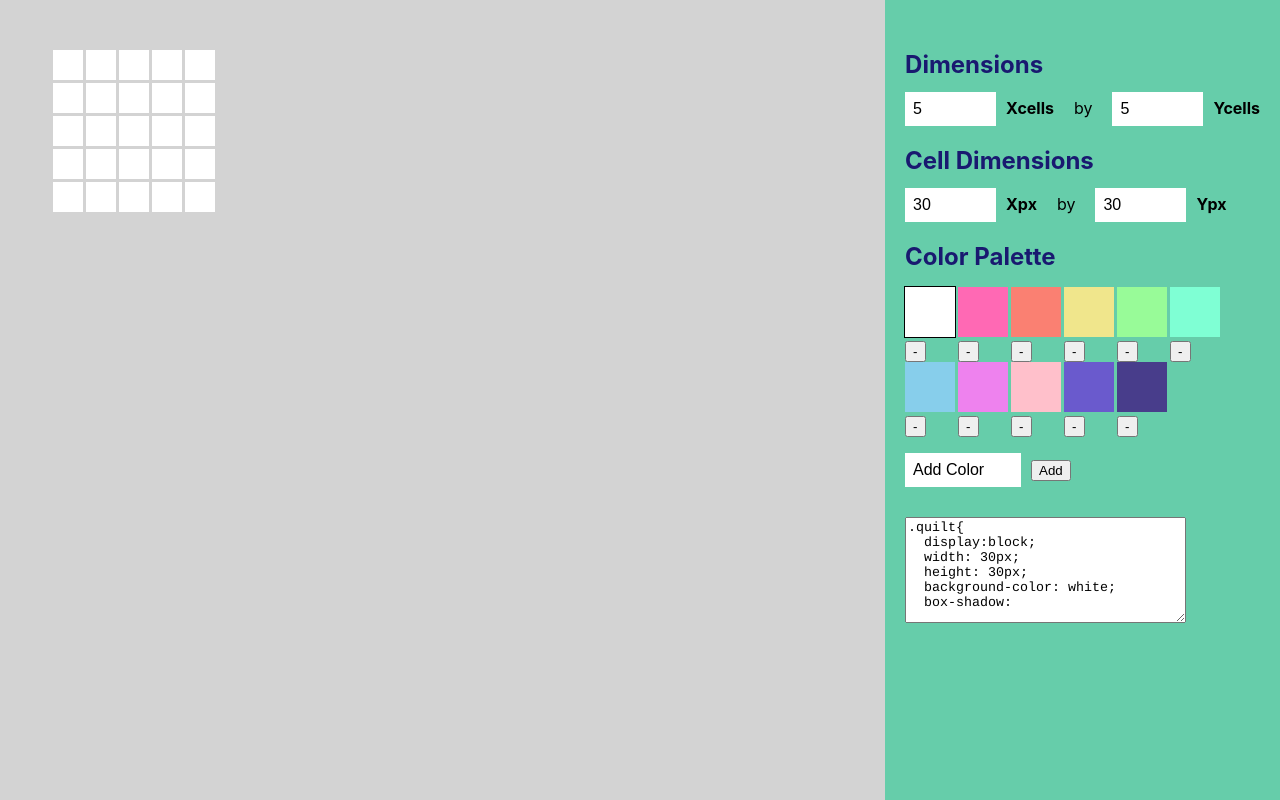
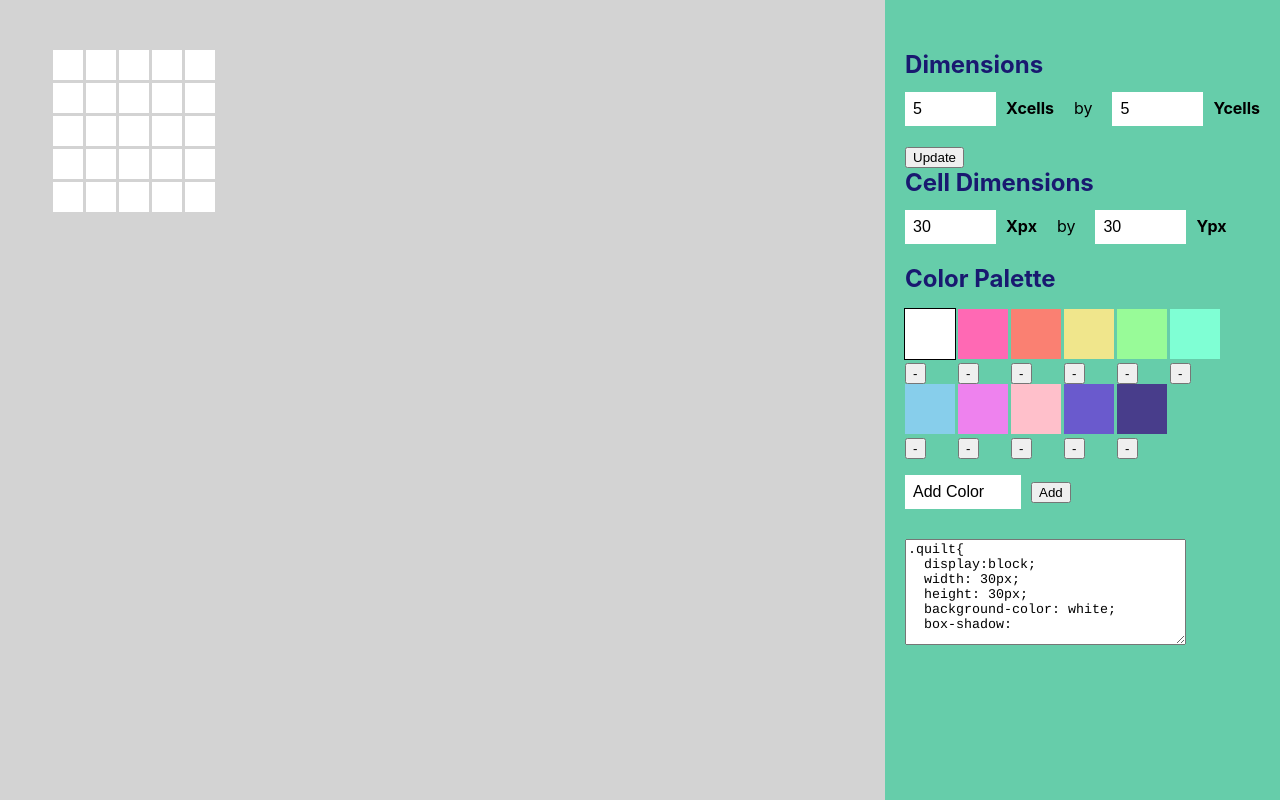
Before and after one commit to dorafc/QuiltGrid, a React (Create React App) app: page / in a window 1280 px wide. Built offline with nearby package versions, Linux system fonts and the light colour scheme.

Commit message:
add button to update grid dimensions

```diff
--- a/src/components/DimensionsSelect.js
+++ b/src/components/DimensionsSelect.js
@@ -1,31 +1,39 @@
 import React, {Component} from 'react';
+import DimensionsSelectAuto from './DimensionsSelectAuto';
+import DimensionsSelectClick from './DimensionsSelectClick';
 import './style/DimensionsSelect.css';
 
 class DimensionsSelect extends Component {
   render(){
+
+  	let selectors
+
+  	if (this.props.autoUpdate) {
+  		selectors = <DimensionsSelectAuto
+  			valX = {this.props.valX}
+  			nameX = {this.props.nameX}
+  			valY = {this.props.valY}
+  			nameY = {this.props.nameY}
+  			units = {this.props.units}
+  			change = {(e) => this.props.change(e)}
+  		/>
+		} else {
+			selectors = <DimensionsSelectClick
+				valX = {this.props.valX}
+  			nameX = {this.props.nameX}
+  			valY = {this.props.valY}
+  			nameY = {this.props.nameY}
+  			units = {this.props.units}
+  			change = {(e) => this.props.change(e)}
+  			changeBtn = {(e) => this.props.changeBtn(e)}
+			/>
+		}
+
   	return (
 	    <div className="dimensionsSelect">
 	      <h2 className="dimensionLabel">{this.props.label}</h2>
 
-	      <div className="dimensions">
-		      <input
-		      	type="text"
-		      	value={this.props.valX}
-		      	onChange={(e) => this.props.change(e)}
-		      	name = {this.props.nameX}
-		      />
-		      <label> X{this.props.units} </label>
-
-		      <p className="dimesionsSeperator">by</p>
-
-		      <input
-		      	type="text"
-		      	value={this.props.valY}
-		      	onChange={(e) => this.props.change(e)}
-		      	name = {this.props.nameY}
-		      />
-		      <label> Y{this.props.units} </label>
-	      </div>
+	      {selectors}
 
 	    </div>
 	  );
--- /dev/null
+++ b/src/components/DimensionsSelectAuto.js
@@ -0,0 +1,31 @@
+import React, {Component} from 'react';
+import './style/DimensionsSelect.css';
+
+class DimensionsSelectAuto extends Component {
+  render(){
+  	return (
+
+      <div className="dimensions">
+	      <input
+	      	type="text"
+	      	value={this.props.valX}
+	      	onChange={(e) => this.props.change(e)}
+	      	name = {this.props.nameX}
+	      />
+	      <label> X{this.props.units} </label>
+
+	      <p className="dimesionsSeperator">by</p>
+
+	      <input
+	      	type="text"
+	      	value={this.props.valY}
+	      	onChange={(e) => this.props.change(e)}
+	      	name = {this.props.nameY}
+	      />
+	      <label> Y{this.props.units} </label>
+      </div>
+	  );
+  }
+}
+
+export default DimensionsSelectAuto;
--- /dev/null
+++ b/src/components/DimensionsSelectClick.js
@@ -0,0 +1,40 @@
+import React, {Component} from 'react';
+import UpdateDimensionsBtn from './UpdateDimensionsBtn';
+import './style/DimensionsSelect.css';
+
+class DimensionsSelectClick extends Component {
+  render(){
+  	return (
+	    <div className="dimensionsSelect">
+	      <h2 className="dimensionLabel">{this.props.label}</h2>
+
+	      <div className="dimensions">
+		      <input
+		      	type="text"
+		      	value={this.props.valX}
+		      	onChange={(e) => this.props.change(e)}
+		      	name = {this.props.nameX}
+		      />
+		      <label> X{this.props.units} </label>
+
+		      <p className="dimesionsSeperator">by</p>
+
+		      <input
+		      	type="text"
+		      	value={this.props.valY}
+		      	onChange={(e) => this.props.change(e)}
+		      	name = {this.props.nameY}
+		      />
+		      <label> Y{this.props.units} </label>
+	      </div>
+
+	      <UpdateDimensionsBtn
+	      	onClick = {(e) => this.props.changeBtn(e)}
+	      />
+
+	    </div>
+	  );
+  }
+}
+
+export default DimensionsSelectClick;
--- a/src/components/QuiltGrid.js
+++ b/src/components/QuiltGrid.js
@@ -19,11 +19,14 @@ class QuiltGrid extends Component {
     	// X --> # of colummns, Y --> # of rows
     	cellCountX: 5,
     	cellCountY: 5,
+    	storeCellCountX: 5,
+    	storeCellCountY: 5,
     	cellHeight: 30,
     	cellWidth: 30,
     	colors: ['white', 'hotpink', 'salmon', 'khaki', 'palegreen', 'aquamarine', 'skyblue', 'violet', 'pink', 'slateblue','darkslateblue'],
     };
     this.updateGridDimensions = this.updateGridDimensions.bind(this);
+    this.storeGridDimensions = this.storeGridDimensions.bind(this);
     this.updateCellDimensions = this.updateCellDimensions.bind(this);
   }
 
@@ -81,9 +84,19 @@ class QuiltGrid extends Component {
 
 	// update grid dimensions based on input
 	updateGridDimensions(event){
+		const countX = parseInt(this.state.storeCellCountX)
+		const countY = parseInt(this.state.storeCellCountY)
+		this.setState({
+			cellCountX : countX,
+			cellCountY : countY
+		}, this.updateColorCounter(countX, countY))
+	}
+
+	// store grid dimensions based on input
+	storeGridDimensions(event){
 		this.setState({
 			[event.target.name] : event.target.value
-		}, () => this.updateColorCounter())
+		})
 	}
 
 	// update cell dimensions based on inpuu
@@ -94,36 +107,36 @@ class QuiltGrid extends Component {
 	}
 
 	// update color counter to match grid dimensions in set state
-	updateColorCounter(){
+	updateColorCounter(countX, countY){
 		const currentRow = this.state.colorCounters.length
 		const currentCol = this.state.colorCounters[0].length
 		let colorCounters = this.state.colorCounters.slice()
 
 		// add to every row
-		if (this.state.cellCountX > currentCol && this.state.cellCountX !== ''){
+		if (countX > currentCol && countX !== ''){
 			colorCounters.forEach((row) => {
-				for (let i = currentCol; i < this.state.cellCountX; i++){
+					for (let i = currentCol; i < countX; i++){
 					row.push(this.state.activeColor)
 				}
 			})
 		// remove from every row
-		}	else if (this.state.cellCountX < currentCol && this.state.cellCountX !== ''){
+		}	else if (countX < currentCol && countX !== ''){
 			colorCounters.forEach((row) => {
-				for (let i = this.state.cellCountX; i < currentCol; i++){
+				for (let i = countX; i < currentCol; i++){
 					row.pop()
 				}
 			})
 		}
 
 		// add row
-		if (this.state.cellCountY > currentRow && this.state.cellCountY !== ''){
-			for (let i = currentRow; i < this.state.cellCountY; i++){
+		if (countY > currentRow && countY !== ''){
+			for (let i = currentRow; i < countY; i++){
 					colorCounters.push(Array(colorCounters[0].length).fill(this.state.activeColor))
 				}
 		}
 		// remove row
-		if (this.state.cellCountY < currentRow && this.state.cellCountY !== ''){
-			for (let i = this.state.cellCountY; i < currentRow; i++){
+		if (countY < currentRow && countY !== ''){
+			for (let i = countY; i < currentRow; i++){
 					colorCounters.pop()
 				}
 		}
@@ -174,7 +187,6 @@ class QuiltGrid extends Component {
 		const styleBoxShadow = this.state.colorCounters.map((row,i) => {
 			return "\n" + this.generateBoxShadowRow(row, i)
 		})
-		console.log(styleBoxShadow.toString())
 
 		return ".quilt{\n  display:block;\n" + styleWidth + styleHeight + styleBgColor +"  box-shadow: " + styleBoxShadow.toString()+ ";\n}"
 	}
@@ -204,11 +216,13 @@ class QuiltGrid extends Component {
 	      	<DimensionsSelect
 	      		label = {'Dimensions'}
 	      		units = {"cells"}
-	      		valX = {this.state.cellCountX}
-	      		valY = {this.state.cellCountY}
-	      		nameX = "cellCountX"
-	      		nameY = "cellCountY"
-	      		change = {(e) => this.updateGridDimensions(e)}
+	      		valX = {this.state.storeCellCountX}
+	      		valY = {this.state.storeCellCountY}
+	      		nameX = "storeCellCountX"
+	      		nameY = "storeCellCountY"
+	      		autoUpdate = {false}
+	      		change = {(e) => this.storeGridDimensions(e)}
+	      		changeBtn = {(e) => this.updateGridDimensions(e)}
 	      	/>
 	      	<DimensionsSelect
 	      		label = {"Cell Dimensions"}
@@ -217,6 +231,7 @@ class QuiltGrid extends Component {
 	      		valY = {this.state.cellHeight}
 	      		nameX = "cellWidth"
 	      		nameY = "cellHeight"
+	      		autoUpdate = {true}
 	      		change = {(e) => this.updateCellDimensions(e)}
 	      	/>
 
--- /dev/null
+++ b/src/components/UpdateDimensionsBtn.js
@@ -0,0 +1,17 @@
+import React, {Component} from 'react';
+
+class updateDimensionsBtn extends Component {
+  render(){
+    return (
+    	<button
+    		className="updateBtn"
+      	type="button"
+      	onClick={(e) => this.props.onClick(e)}
+      >
+      	Update
+    	</button>
+    )
+  }
+}
+
+export default updateDimensionsBtn;
```
